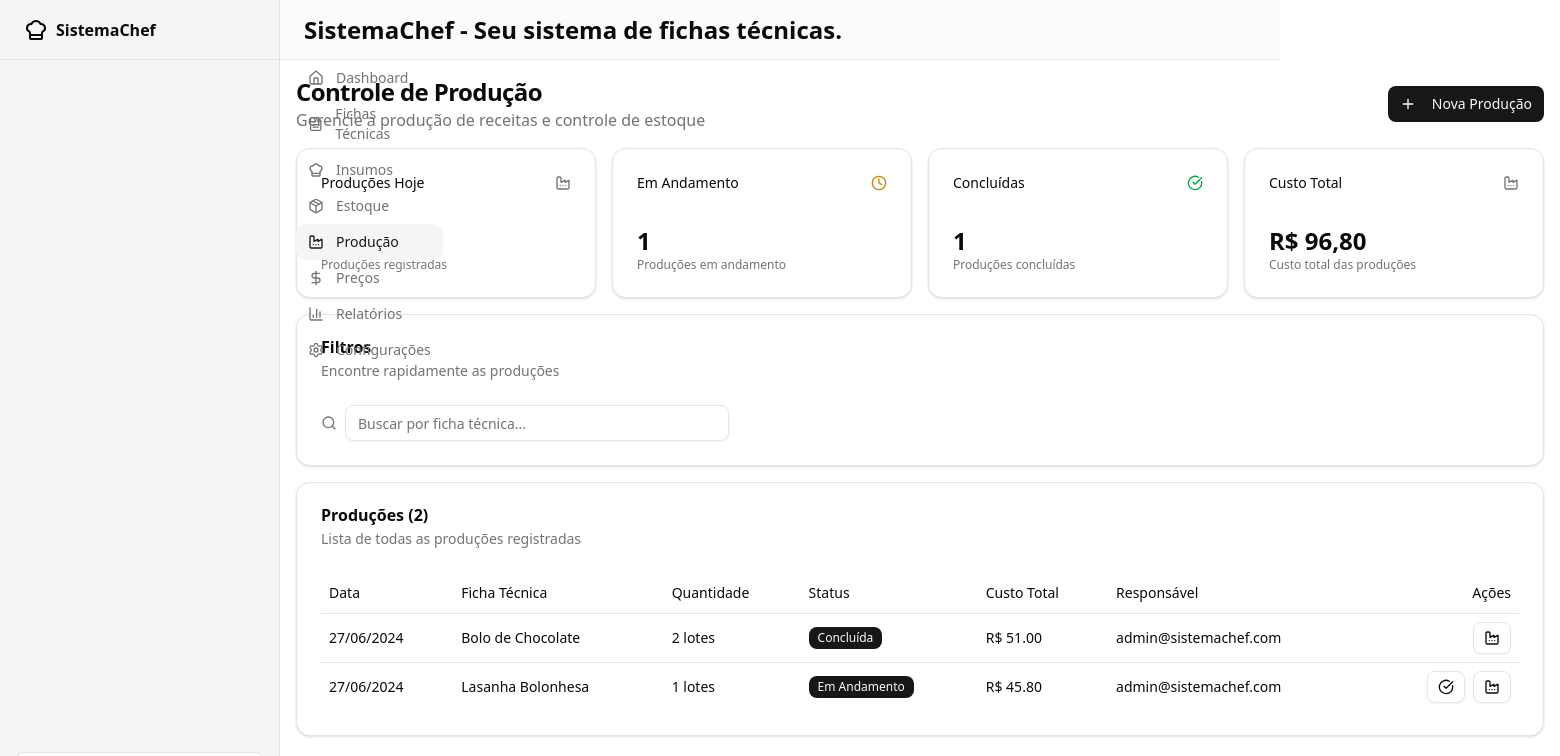
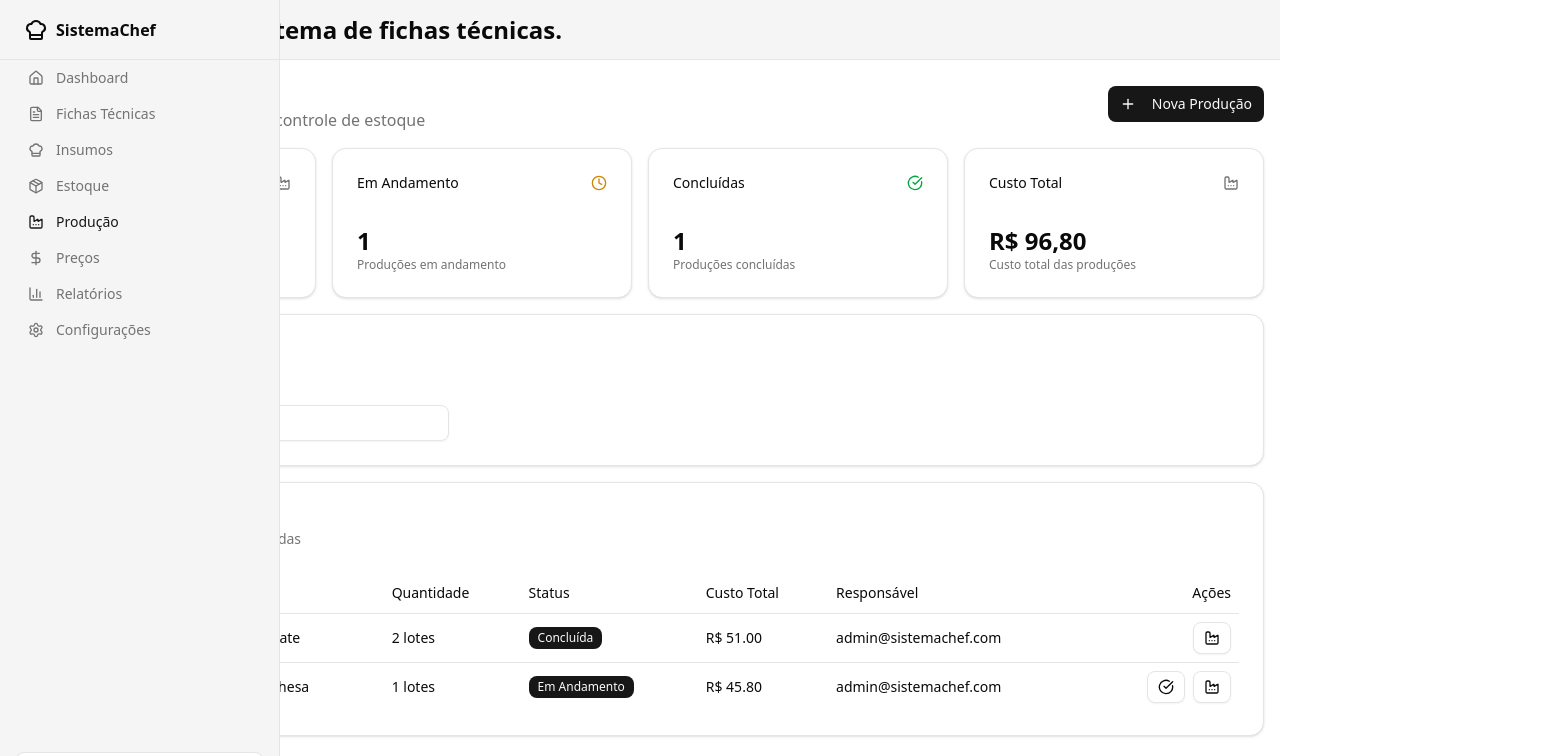
Before and after one commit to borgesr18/fichastecnicas, a Next.js app: page /producao in a window 1280 px wide. Shown: the top 756 px of the page, 1560 px wide, since content can reach past the window. Built offline with nearby package versions, Linux system fonts and the light colour scheme.

Commit message:
Update DashboardLayout.tsx

```diff
--- a/src/components/layout/DashboardLayout.tsx
+++ b/src/components/layout/DashboardLayout.tsx
@@ -8,12 +8,12 @@ interface DashboardLayoutProps {
   children: React.ReactNode
 }
 
-// Definir as larguras do sidebar para manter sincronizado
-const SIDEBAR_WIDTH = 220
-const SIDEBAR_WIDTH_LG = 280
-
 export function DashboardLayout({ children }: DashboardLayoutProps) {
   const { loading } = useAuth()
+
+  // Defina as larguras do sidebar conforme usadas no Sidebar
+  const sidebarWidth = 220
+  const sidebarWidthLg = 280
 
   if (loading) {
     return (
@@ -27,38 +27,29 @@ export function DashboardLayout({ children }: DashboardLayoutProps) {
   }
 
   return (
-    <div className="flex min-h-screen w-full">
+    <div className="w-full min-h-screen">
       <Sidebar />
       <div
-        className="flex flex-col flex-1 min-w-0"
+        className={`
+          flex flex-col min-h-screen min-w-0 transition-all
+          md:ml-[${sidebarWidth}px] lg:ml-[${sidebarWidthLg}px]
+        `}
+        // Fallback para SSR/hidratação se preferir estilo inline:
         style={{
-          marginLeft: `0px`,
+          marginLeft: 0,
         }}
       >
-        <header className="flex h-14 items-center gap-4 border-b bg-muted/40 px-4 lg:h-[60px] lg:px-6 sticky top-0 z-10">
+        <header className="flex h-14 items-center gap-4 border-b bg-muted px-4 lg:h-[60px] lg:px-6 sticky top-0 z-10">
           <div className="w-full flex-1">
             <h1 className="text-lg font-semibold md:text-2xl">SistemaChef - Seu sistema de fichas técnicas.</h1>
           </div>
         </header>
-        <main className="flex-1 overflow-y-auto p-3 lg:p-4 w-full">
+        <main className="flex-1 overflow-x-auto p-3 lg:p-4 w-full max-w-full">
           <div className="flex flex-col gap-3 lg:gap-4 w-full max-w-none">
             {children}
           </div>
         </main>
       </div>
-      {/* Ajuste de margem para Desktop */}
-      <style jsx global>{`
-        @media (min-width: 768px) {
-          .flex > .flex-1 {
-            margin-left: ${SIDEBAR_WIDTH}px;
-          }
-        }
-        @media (min-width: 1024px) {
-          .flex > .flex-1 {
-            margin-left: ${SIDEBAR_WIDTH_LG}px;
-          }
-        }
-      `}</style>
     </div>
   )
 }
```
